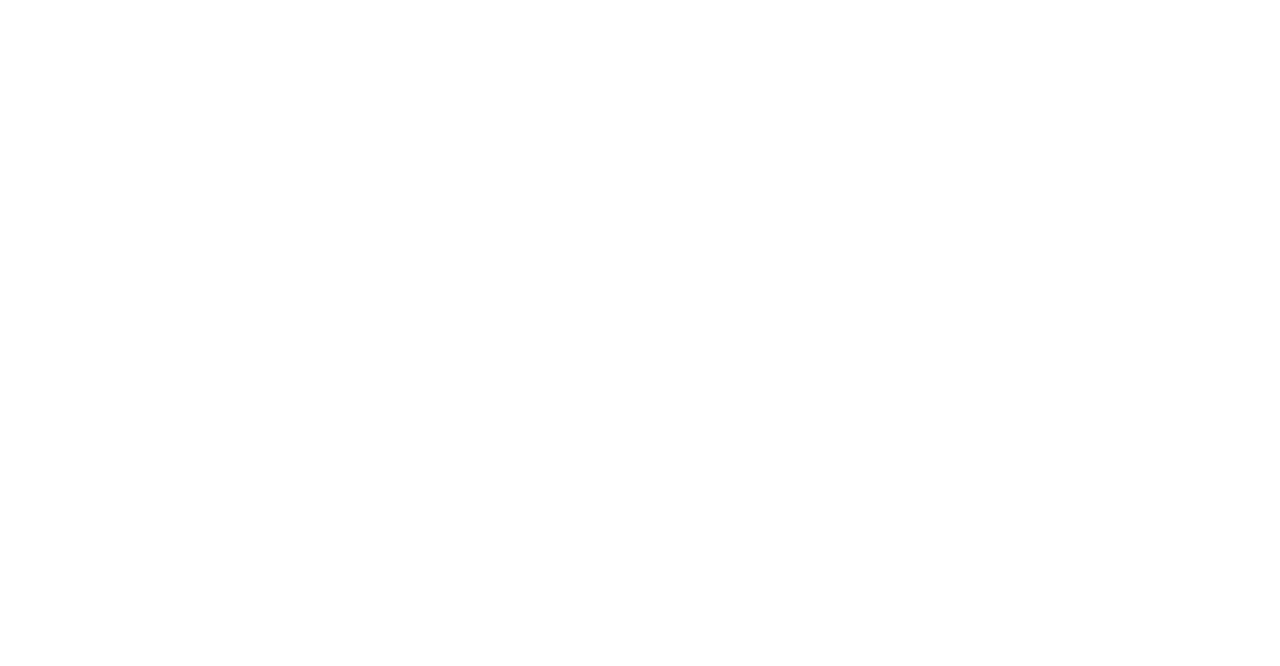
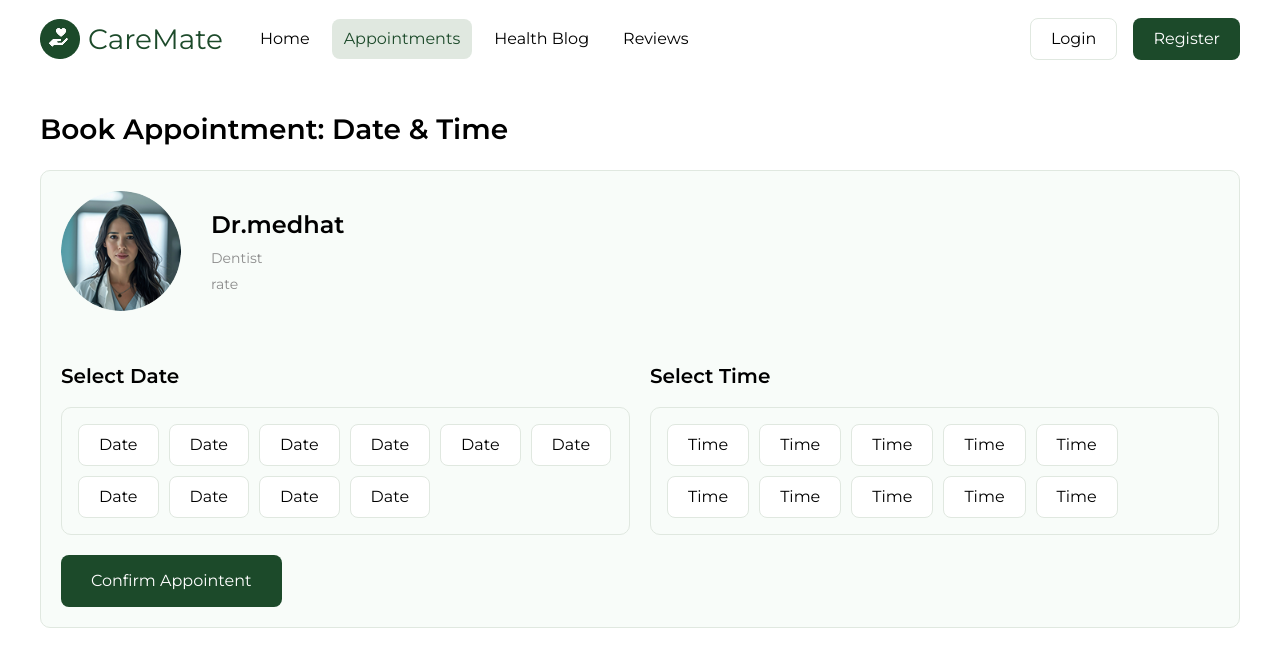
Before and after one commit to Abdalrahman-gits/careMate, a React (Vite) app: page /doctors/1 in a window 1280 px wide. Before the commit this address had no page. Shown: the top 666 px of the page. Built offline with nearby package versions, Linux system fonts and the light colour scheme.

Commit message:
style(doctor-page): added doctors info, date slots and time slots styles

```diff
--- a/src/App.jsx
+++ b/src/App.jsx
@@ -8,6 +8,7 @@
 import GlobalStyles from "./styles/GlobalStyles";
 import LoginForm from "./features/authentication/LoginForm";
 import SignupForm from "./features/authentication/SignupForm";
+import Doctor from "./pages/Doctor";
 
 function App() {
   return (
@@ -23,6 +24,7 @@
               <Route path="login" element={<LoginForm />} />
             </Route>
             <Route path="doctors" element={<Doctors />} />
+            <Route path="doctors/:id" element={<Doctor />} />
             <Route path="health-blog" element={<HealthBlog />} />
             <Route path="reviews" element={<Reviews />} />
           </Route>
--- /dev/null
+++ b/src/features/booking/AddAppointment.jsx
@@ -0,0 +1,40 @@
+import styled from "styled-components";
+import DateList from "./DateList";
+import DateSlot from "./DateSlot";
+import TimeSlot from "./TimeSlot";
+import Button from "../../ui/Button";
+
+const Label = styled.p`
+  font-size: 2rem;
+  font-weight: 600;
+
+  margin-bottom: 1.6rem;
+`;
+
+function AddAppointment() {
+  return (
+    <>
+      <div>
+        <Label>Select Date</Label>
+        <DateList>
+          {Array.from({ length: 10 }, () => (
+            <DateSlot />
+          ))}
+        </DateList>
+      </div>
+      <div>
+        <Label>Select Time</Label>
+        <DateList>
+          {Array.from({ length: 10 }, () => (
+            <TimeSlot />
+          ))}
+        </DateList>
+      </div>
+      <Button size="large" variation="primary">
+        Confirm Appointent
+      </Button>
+    </>
+  );
+}
+
+export default AddAppointment;
--- /dev/null
+++ b/src/features/booking/DateList.jsx
@@ -0,0 +1,15 @@
+import styled from "styled-components";
+
+const DateList = styled.ul`
+  display: flex;
+  justify-content: flex-start;
+  align-items: center;
+  flex-wrap: wrap;
+  gap: 1rem;
+
+  padding: 1.6rem;
+  border: 1px solid var(--border-color);
+  border-radius: var(--border-radius-lg);
+`;
+
+export default DateList;
--- /dev/null
+++ b/src/features/booking/DateSlot.jsx
@@ -0,0 +1,13 @@
+import Button from "../../ui/Button";
+
+function DateSlot({ date }) {
+  return (
+    <li>
+      <Button variation="bordered" size="small" direction="column">
+        {date}date
+      </Button>
+    </li>
+  );
+}
+
+export default DateSlot;
--- /dev/null
+++ b/src/features/booking/DoctorInfo.jsx
@@ -0,0 +1,49 @@
+import styled from "styled-components";
+import img from "../../assets/doctor1.png";
+
+const StyledDoctorInfo = styled.div`
+  grid-column: 1 / -1;
+  display: flex;
+  align-items: center;
+  justify-content: flex-start;
+  gap: 3rem;
+
+  margin-bottom: 3rem;
+
+  & img {
+    width: 120px;
+    height: 120px;
+    border-radius: 50%;
+  }
+`;
+
+const DoctorDetails = styled.div`
+  display: flex;
+  flex-direction: column;
+  gap: 0.5rem;
+
+  & > h2 {
+    font-size: 2.4rem;
+    font-weight: 600;
+  }
+
+  & > span {
+    font-size: 1.4rem;
+    color: var(--color-muted);
+  }
+`;
+
+function DoctorInfo() {
+  return (
+    <StyledDoctorInfo>
+      <img src={img} alt="img" />
+      <DoctorDetails>
+        <h2>Dr.medhat</h2>
+        <span>Dentist</span>
+        <span>rate</span>
+      </DoctorDetails>
+    </StyledDoctorInfo>
+  );
+}
+
+export default DoctorInfo;
--- /dev/null
+++ b/src/features/booking/TimeSlot.jsx
@@ -0,0 +1,13 @@
+import Button from "../../ui/Button";
+
+function TimeSlot({ date }) {
+  return (
+    <li>
+      <Button variation="bordered" size="small">
+        {date}time
+      </Button>
+    </li>
+  );
+}
+
+export default TimeSlot;
--- /dev/null
+++ b/src/pages/Doctor.jsx
@@ -0,0 +1,37 @@
+import styled from "styled-components";
+import Button from "../ui/Button";
+import Container from "../ui/Container";
+import DoctorInfo from "../features/booking/DoctorInfo";
+import AddAppointment from "../features/booking/AddAppointment";
+
+const GridContainer = styled.div`
+  display: grid;
+  grid-template-columns: 1fr 1fr;
+  gap: 2rem;
+
+  padding: 2rem;
+  background-color: var(--bg-card);
+  border: 1px solid var(--border-color);
+  border-radius: var(--border-radius-lg);
+`;
+
+const Header = styled.h1`
+  font-size: 2.8rem;
+  font-weight: 600;
+  margin-top: 3rem;
+  margin-bottom: 2rem;
+`;
+
+function Doctor() {
+  return (
+    <Container>
+      <Header>Book Appointment: Date & Time</Header>
+      <GridContainer>
+        <DoctorInfo />
+        <AddAppointment />
+      </GridContainer>
+    </Container>
+  );
+}
+
+export default Doctor;
--- a/src/ui/Button.jsx
+++ b/src/ui/Button.jsx
@@ -42,6 +42,7 @@
   display: flex;
   justify-content: center;
   align-items: center;
+  flex-direction: ${({ direction = "row" }) => direction};
   gap: 1rem;
 
   ${({ size = "small" }) => sizes[size]};
```
